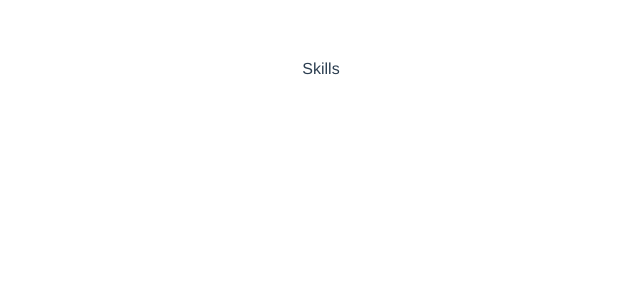
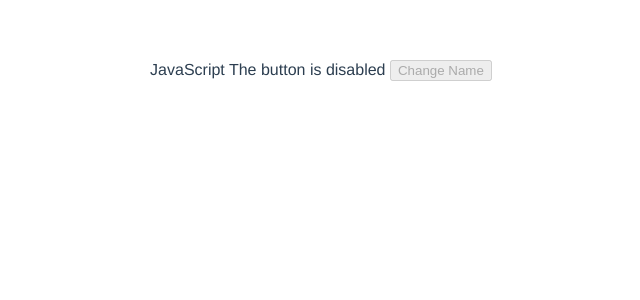
Before and after one commit to MHUS25/vuejs-app, a Vue app: page / in a window 1280 px wide. Shown: the top 300 px of the page, without its empty margins (319-959 px from the left). Built offline with nearby package versions, Linux system fonts and the light colour scheme; the HTML template or start-up script is replaced by a standard one.

Commit message:
javascript expression with interpolation

```diff
--- a/src/components/Skills.vue
+++ b/src/components/Skills.vue
@@ -1,14 +1,20 @@
 <template>
   <div class="hello">
-    Skills
+    {{ name }}
+    {{ btnState ? 'The button is disabled' : 'The button is active' }}
+
+    <button v-on:onclick="changeName" v-bind:disabled="btnState">Change Name</button>
   </div>
 </template>
 
 <script>
 export default {
   name: 'Skills',
-  props: {
-
+  data() {
+    return {
+      name: 'JavaScript',
+      btnState: true
+    }
   }
 }
 </script>
```
